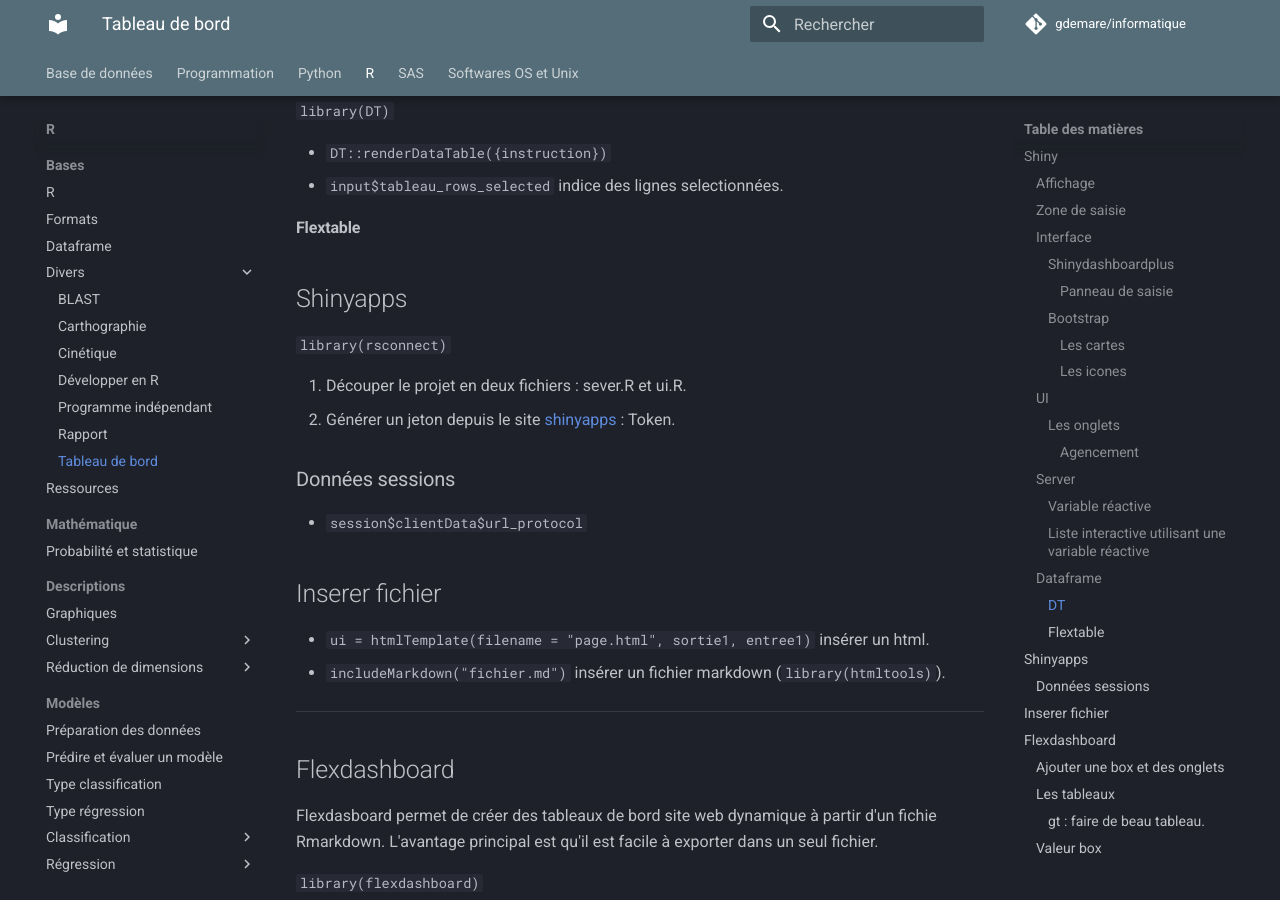
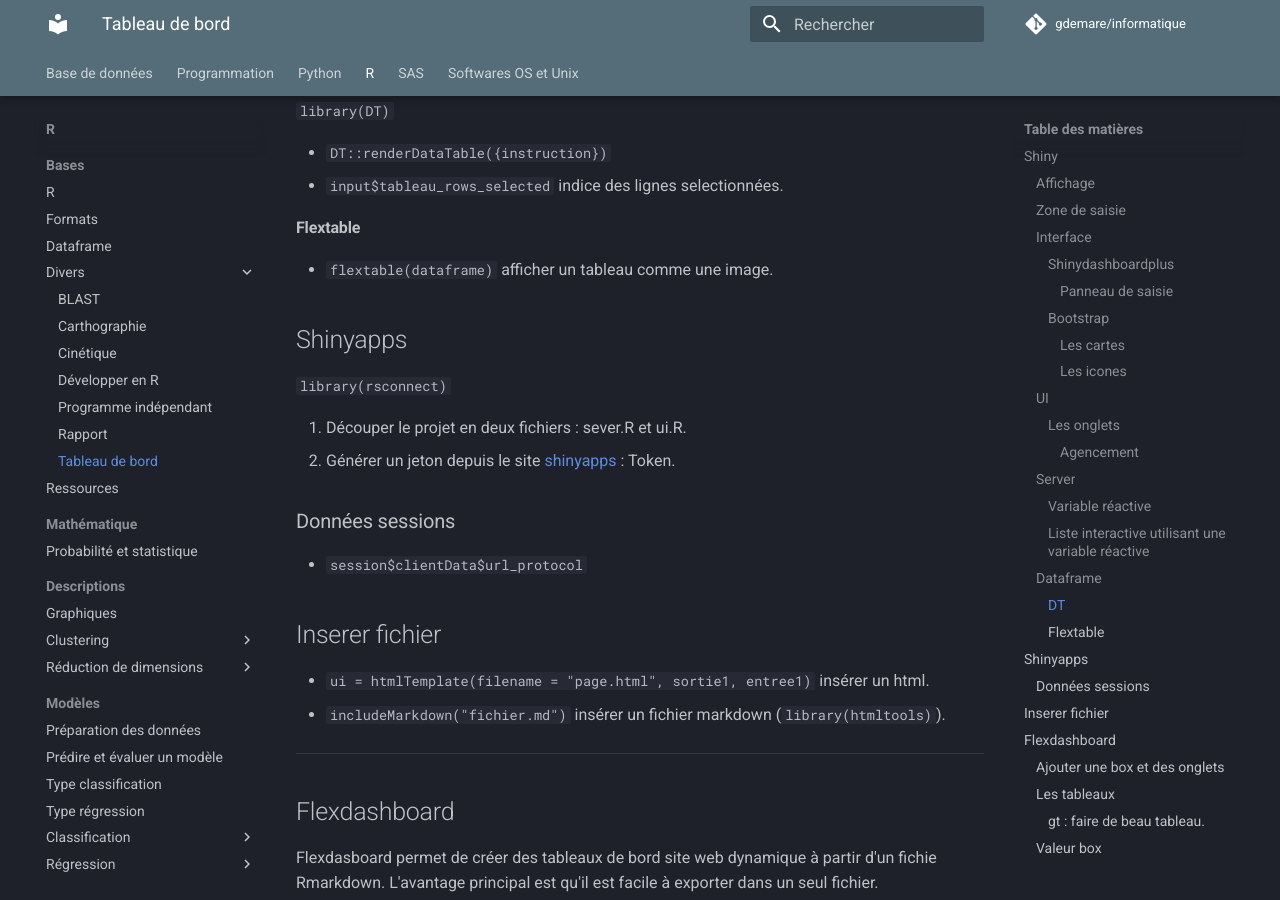
Before and after one commit to gdemare/Informatique, an MkDocs documentation site: the page built from docs/r/tableau-de-bord_r.md, in a window 1280 px wide and 900 px high, scrolled down 6212 px. Built offline with MkDocs 1.6.1 and Material for MkDocs 9.7.7, drawn with Linux system fonts in a browser that asks for light colours; comment, search, counter and statistics services are not loaded.

Commit message:
Update tableau-de-bord_r.md

```diff
--- a/docs/r/tableau-de-bord_r.md
+++ b/docs/r/tableau-de-bord_r.md
@@ -246,6 +246,8 @@
 
 #### Flextable
 
+* `flextable(dataframe)` afficher un tableau comme une image.
+
 ## Shinyapps
 
 `library(rsconnect)`
```
